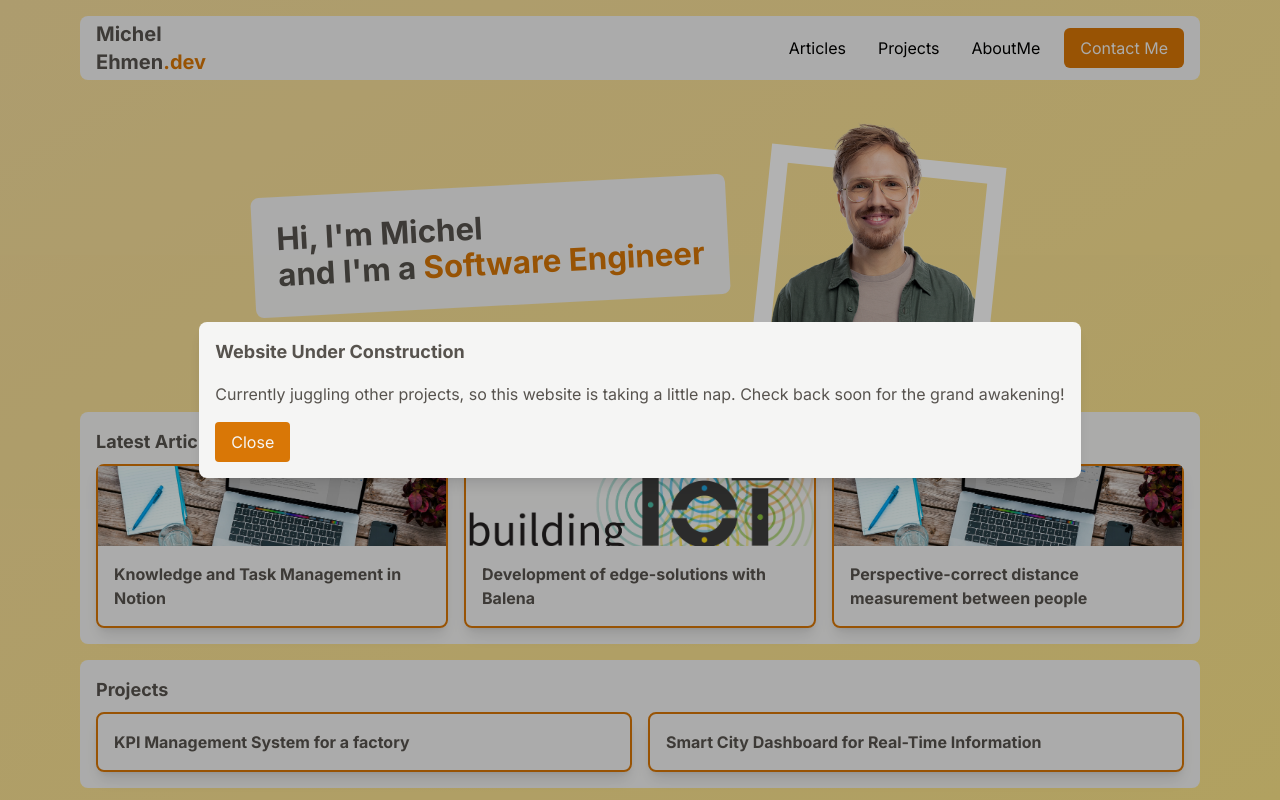
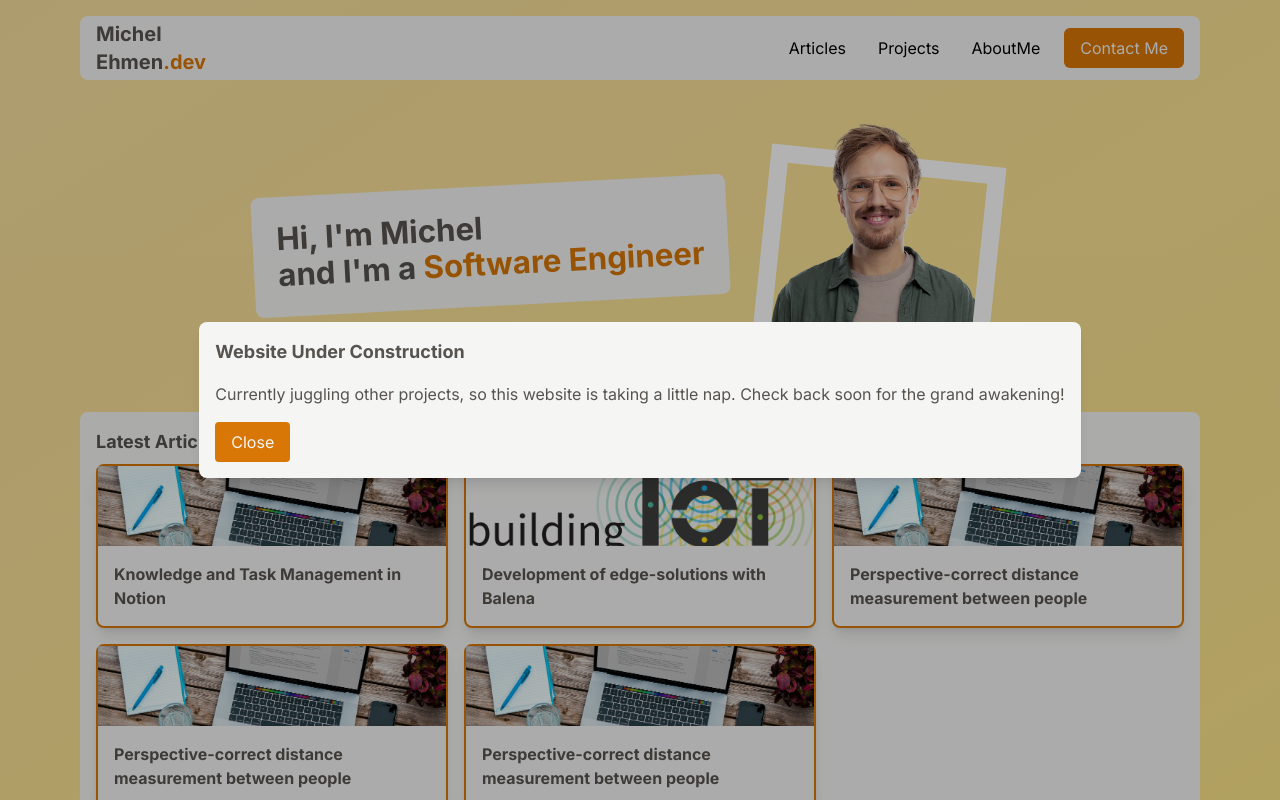
Before and after one commit to MichelEhmen/personal-website, a Next.js app: page / in a window 1280 px wide. Shown: the top 800 px of the page. Built offline with nearby package versions, Linux system fonts and the light colour scheme.

Commit message:
ENH-5: update animation for articles

```diff
--- a/src/components/Card.tsx
+++ b/src/components/Card.tsx
@@ -19,7 +19,6 @@ const Card = ({
         'rounded-lg border-2 border-primary text-rock shadow-lg'
       )}
       {...divProps}
-      layout
     >
       {image && (
         <Image
--- a/src/sections/publications/components/PublicationCard.tsx
+++ b/src/sections/publications/components/PublicationCard.tsx
@@ -1,24 +1,32 @@
 import Card from '@/components/Card'
-import { useState } from 'react'
+import { HTMLAttributes } from 'react'
 import { Publication } from '../types/Publication'
 import { AnimatePresence, motion } from 'framer-motion'
+import classNames from 'classnames'
 
 type PublicationCardProps = {
   publication: Publication
+  open: boolean
+  onCardClick: (publicationId: string | null) => void
 }
-const PublicationCard = ({ publication }: PublicationCardProps) => {
-  const [isOpen, setIsOpen] = useState(false)
+const PublicationCard = ({
+  publication,
+  open,
+  onCardClick,
+  className
+}: HTMLAttributes<HTMLDivElement> & PublicationCardProps) => {
   const cardClickHandler = () => {
-    setIsOpen(!isOpen)
+    onCardClick(open ? null : publication.id)
   }
+
   return (
     <Card
       key={publication.title}
       image={publication.image}
       onClick={cardClickHandler}
-      className="cursor-pointer"
+      className={classNames({ 'cursor-pointer': !open }, className)}
       whileHover={
-        isOpen
+        open
           ? {
               scale: 1
             }
@@ -27,13 +35,14 @@ const PublicationCard = ({ publication }: PublicationCardProps) => {
             }
       }
       whileTap={{ scale: 0.95 }}
+      layout
     >
-      <motion.div className="flex flex-col">
+      <motion.div className="flex flex-col" layout>
         <motion.div className="z-10 bg-secondary font-bold" layout>
           {publication.title}
         </motion.div>
         <AnimatePresence>
-          {isOpen && (
+          {open && (
             <motion.div
               className="cursor-auto"
               initial={{ opacity: 0, height: 0, y: -40 }}
--- a/src/sections/publications/components/Publications.tsx
+++ b/src/sections/publications/components/Publications.tsx
@@ -2,15 +2,61 @@
 import Section from '@/components/Section'
 import PublicationCard from './PublicationCard'
 import { PUBLICATIONS } from '../data/publications'
+import { AnimatePresence, motion } from 'framer-motion'
+import { useState } from 'react'
+import classNames from 'classnames'
 
 const Publications = () => {
+  const [selectedPublicationId, setSelectedPublicationId] = useState<
+    string | null
+  >(null)
+
   return (
-    <Section title="Latest Articles" id="articles">
-      <div className="grid grid-cols-1 items-start gap-4 sm:grid-cols-2 md:grid-cols-3">
+    <Section title="Latest Articles" id="articles" className="relative">
+      <div className="grid max-w-full grid-cols-1 items-start gap-4 sm:grid-cols-2 md:grid-cols-3">
         {PUBLICATIONS.map((publication, idx) => (
-          <PublicationCard publication={publication} key={idx} />
+          <>
+            {publication.id === selectedPublicationId && (
+              <div key={`${idx} placeholder`} />
+            )}
+            {/* <motion.div */}
+            {/*   className={ */}
+            {/*     publication.id === selectedPublicationId */}
+            {/*       ? 'absolute left-0 right-0 top-0 z-20 m-10 border border-black bg-secondary' */}
+            {/*       : 'border border-black' */}
+            {/*   } */}
+            {/*   key={idx} */}
+            {/*   layout */}
+            {/*   onClick={() => setSelectedPublicationId(publication.id)} */}
+            {/* > */}
+            {/*   test */}
+            {/*   {publication.id === selectedPublicationId && <div>1</div>} */}
+            {/* </motion.div> */}
+            <PublicationCard
+              key={idx}
+              className={classNames({
+                'absolute left-0 right-0 top-0 z-20 m-10 border border-black bg-secondary':
+                  publication.id === selectedPublicationId
+              })}
+              publication={publication}
+              open={publication.id === selectedPublicationId}
+              onCardClick={setSelectedPublicationId}
+            />
+          </>
         ))}
       </div>
+      <AnimatePresence>
+        {selectedPublicationId && (
+          <motion.div
+            id="test"
+            className="absolute left-0 top-0 z-10 h-full w-full items-center rounded-lg bg-black"
+            initial={{ opacity: 0 }}
+            animate={{ opacity: 0.3 }}
+            exit={{ opacity: 0 }}
+            onClick={() => setSelectedPublicationId(null)}
+          />
+        )}
+      </AnimatePresence>
     </Section>
   )
 }
--- a/src/sections/publications/data/publications.ts
+++ b/src/sections/publications/data/publications.ts
@@ -3,6 +3,7 @@ import { IMAGES } from './images'
 
 export const PUBLICATIONS: Publication[] = [
   {
+    id: '1',
     title: 'Knowledge and Task Management in Notion',
     description:
       'Explore how Notion can revolutionize knowledge and task management in IT consultancy. Learn about the PARA method for organizing information and implementing a robust system in Notion, including relational databases and advanced features like dashboards and API integrations, to enhance productivity and organization.',
@@ -11,6 +12,7 @@ export const PUBLICATIONS: Publication[] = [
     type: 'article'
   },
   {
+    id: '2',
     title: 'Development of edge-solutions with Balena',
     description:
       'I discussed how Balena provides a versatile solution for managing edge devices and gateways, enabling seamless connection to various platforms for data distribution. Highlighting its edge and software platform, I noted its suitability for all project stages, from proof-of-concept to full production, with features like OTA updates, remote access, and device diagnostics to support diverse application needs.',
@@ -19,6 +21,25 @@ export const PUBLICATIONS: Publication[] = [
     url: 'https://www.buildingiot.de/veranstaltung-14061-0-entwicklung-von-edge-loesungen-mit-balena-sponsored-talk.html'
   },
   {
+    id: '3',
+    title: 'Perspective-correct distance measurement between people',
+    description:
+      'The blog post "Smart DistancR" discusses a machine learning-based application developed to accurately measure distances between people in camera footage, ensuring adherence to social distancing guidelines. By utilizing techniques such as object detection and perspective correction, Smart DistancR computes distances in real-time without cloud connectivity, prioritizing privacy. Optimized for lightweight hardware like the Raspberry Pi 4 and Googles Coral Device, this solution addresses the need for effective social distancing tools during the ongoing pandemic.',
+    image: IMAGES.blog,
+    url: 'https://www.codecentric.de/wissens-hub/blog/smart-distancr',
+    type: 'article'
+  },
+  {
+    id: '4',
+    title: 'Perspective-correct distance measurement between people',
+    description:
+      'The blog post "Smart DistancR" discusses a machine learning-based application developed to accurately measure distances between people in camera footage, ensuring adherence to social distancing guidelines. By utilizing techniques such as object detection and perspective correction, Smart DistancR computes distances in real-time without cloud connectivity, prioritizing privacy. Optimized for lightweight hardware like the Raspberry Pi 4 and Googles Coral Device, this solution addresses the need for effective social distancing tools during the ongoing pandemic.',
+    image: IMAGES.blog,
+    url: 'https://www.codecentric.de/wissens-hub/blog/smart-distancr',
+    type: 'article'
+  },
+  {
+    id: '5',
     title: 'Perspective-correct distance measurement between people',
     description:
       'The blog post "Smart DistancR" discusses a machine learning-based application developed to accurately measure distances between people in camera footage, ensuring adherence to social distancing guidelines. By utilizing techniques such as object detection and perspective correction, Smart DistancR computes distances in real-time without cloud connectivity, prioritizing privacy. Optimized for lightweight hardware like the Raspberry Pi 4 and Googles Coral Device, this solution addresses the need for effective social distancing tools during the ongoing pandemic.',
--- a/src/sections/publications/types/Publication.ts
+++ b/src/sections/publications/types/Publication.ts
@@ -3,6 +3,7 @@ import { StaticImageData } from 'next/image'
 type PublicationType = 'article' | 'video' | 'talk'
 
 export type Publication = {
+  id: string
   image?: StaticImageData
   title: string
   description: string
```
